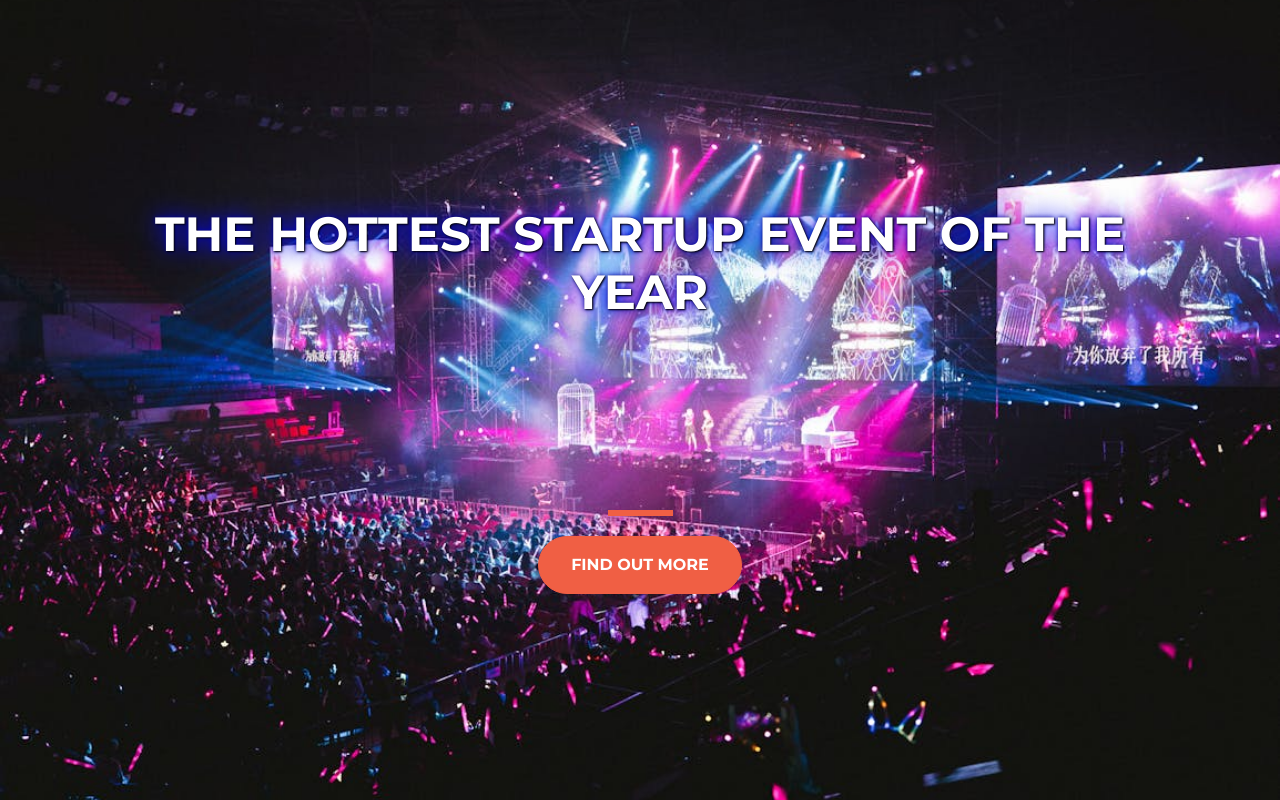
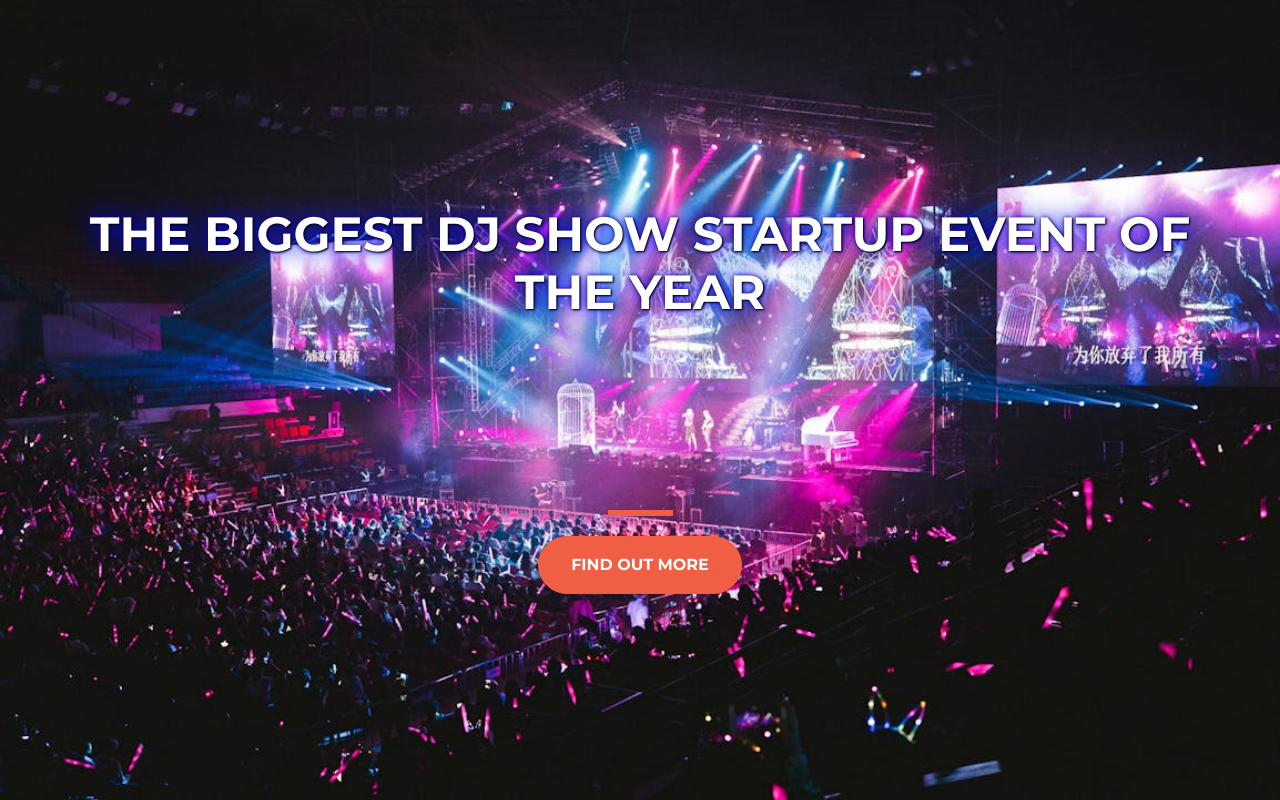
Before and after one commit to djwhitecoal/Event-startup, a plain HTML site: page index.html in a window 1280 px wide. Drawn offline with nearby package versions, Linux system fonts and the light colour scheme.

Commit message:
changing text

```diff
--- a/index.html
+++ b/index.html
@@ -12,7 +12,7 @@
   	<div class="container d-flex align-items-center h-100">
   		<div class="row">
   		 <header class="text-center col-12">
-	      <h1 class="text-uppercase"><strong>The Hottest startup event of the year</strong></h1>
+	      <h1 class="text-uppercase"><strong>The biggest dj show startup event of the year</strong></h1>
 	     </header>
 	     <div class="buffer col-12"></div>
 	     <section class="text-center col-12">
```
